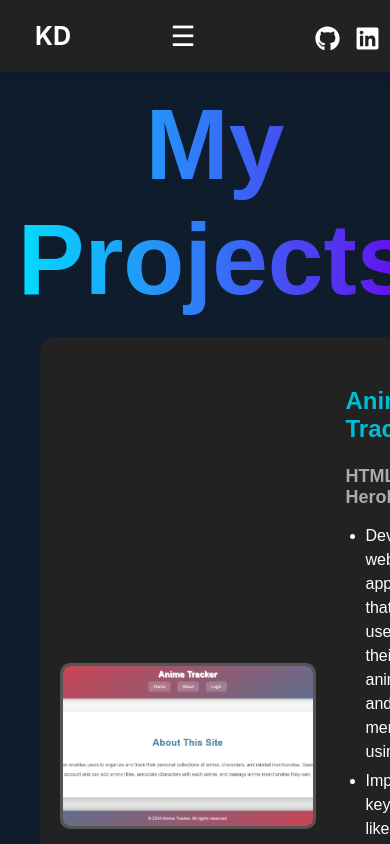
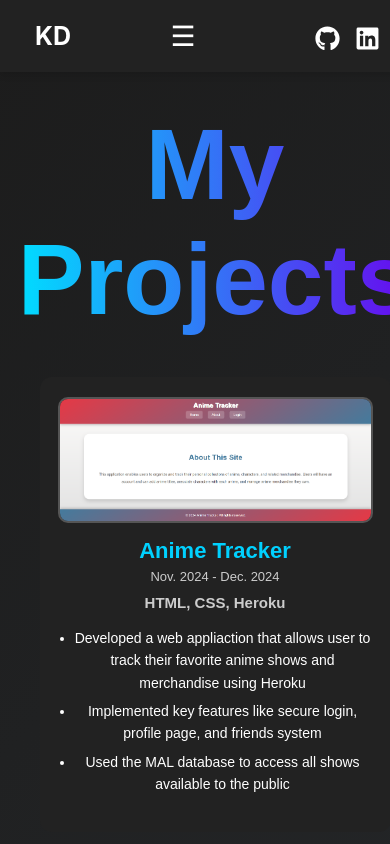
Before and after one commit to dkevin5542/personal_site, a React (Create React App) app: page /projects in a window 390 px wide. Shown: the top 844 px of the page. Built offline with nearby package versions, Linux system fonts and the light colour scheme.

Commit message:
made the project page more responsive and added the about me pages

```diff
--- a/src/pages/projects/styles.css
+++ b/src/pages/projects/styles.css
@@ -1,88 +1,146 @@
+.projects-page {
+    width: 100%;
+    min-height: 100vh;
+    background: linear-gradient(135deg, #1c1c1c, #343a40);
+    color: white;
+    font-family: 'Arial', sans-serif;
+    padding: 40px 20px;
+    display: flex;
+    flex-direction: column;
+    align-items: center;
+}
+
+.page-title {
+    font-size: 50px;
+    font-weight: bold;
+    color: #00bfff;
+    margin-bottom: 40px;
+    text-align: center;
+}
+
 .projects-container {
     width: 90%;
     max-width: 1200px;
-    margin: 0 auto;
     display: flex;
     flex-direction: column;
-    gap: 20px;
+    gap: 25px;
 }
 
 .project-card {
     display: flex;
-    flex-direction: row;
-    align-items: center;
-    width: 100%;
-    background: #222;
-    border-radius: 15px;
-    overflow: hidden;
+    align-items: flex-start;
+    background-color: #222;
+    border-radius: 12px;
     text-decoration: none;
-    color: black;
-    transition: transform 0.3s ease-in-out, box-shadow 0.3s ease-in-out;
+    color: white;
+    transition: transform 0.3s ease, box-shadow 0.3s ease;
     padding: 20px;
 }
 
-.projects-page {
-    width: 100%;
-    min-height: 100vh;
-    background: linear-gradient(135deg, #0d1b2a, #1b263b);
-    color: white;
-    font-family: "Arial", sans-serif;
-    padding: 20px;
-    display: flex;
-    flex-direction: column;
-    align-items: center;
-  }
-
 .project-card:hover {
-    transform: translateY(-5px);
-    box-shadow: 0px 10px 25px rgba(0, 0, 0, 0.2);
+    transform: translateY(-4px);
+    box-shadow: 0 8px 20px rgba(0, 0, 0, 0.5);
 }
 
 .project-image {
-    width: 250px;
-    height: 160px;
+    width: 280px;
+    height: 180px;
     object-fit: cover;
     border-radius: 10px;
     margin-right: 20px;
-    border: 3px solid #555;
+    border: 2px solid #555;
 }
 
 .project-details {
     flex: 1;
-    padding: 10px;
 }
 
 .project-header {
     display: flex;
     justify-content: space-between;
-    align-items: center;
+    align-items: baseline;
+    margin-bottom: 10px;
 }
 
-h2 {
+.project-header h2 {
     font-size: 24px;
-    color: #333;
-    font-weight: bold;
-}
-
-h3 {
-    font-size: 18px;
-    color: #444;
-    margin-bottom: 10px;
+    color: #00d1ff;
+    margin: 0;
 }
 
 .project-date {
     font-size: 14px;
-    font-weight: bold;
-    color: #777;
+    color: #ccc;
 }
 
-ul {
+.project-details h3 {
+    font-size: 17px;
+    color: #cccccc;
+    margin: 10px 0;
+}
+
+.project-details ul {
     padding-left: 20px;
 }
 
-li {
+.project-details li {
     font-size: 16px;
-    margin-bottom: 5px;
-    line-height: 1.5;
-    color: white
+    margin-bottom: 6px;
+    line-height: 1.6;
 }
+
+
+@media (max-width: 900px) {
+    .project-card {
+        flex-direction: column;
+        align-items: center;
+        text-align: center;
+    }
+
+    .project-image {
+        width: 100%;
+        height: auto;
+        margin: 0 0 15px 0;
+    }
+
+    .project-header {
+        flex-direction: column;
+        align-items: center;
+        margin-bottom: 10px;
+    }
+
+    .project-header h2 {
+        font-size: 22px;
+    }
+
+    .project-date {
+        font-size: 13px;
+        margin-top: 5px;
+    }
+
+    .project-details h3 {
+        font-size: 16px;
+    }
+
+    .project-details ul {
+        padding-left: 15px;
+    }
+
+    .project-details li {
+        font-size: 15px;
+    }
+}
+
+@media (max-width: 500px) {
+    .page-title {
+        font-size: 36px;
+    }
+
+    .project-details h3 {
+        font-size: 15px;
+    }
+
+    .project-details li {
+        font-size: 14px;
+    }
+}
```
Also changed, not shown: src/pages/about/index.jsx (added), src/pages/about/styles.css (added).
